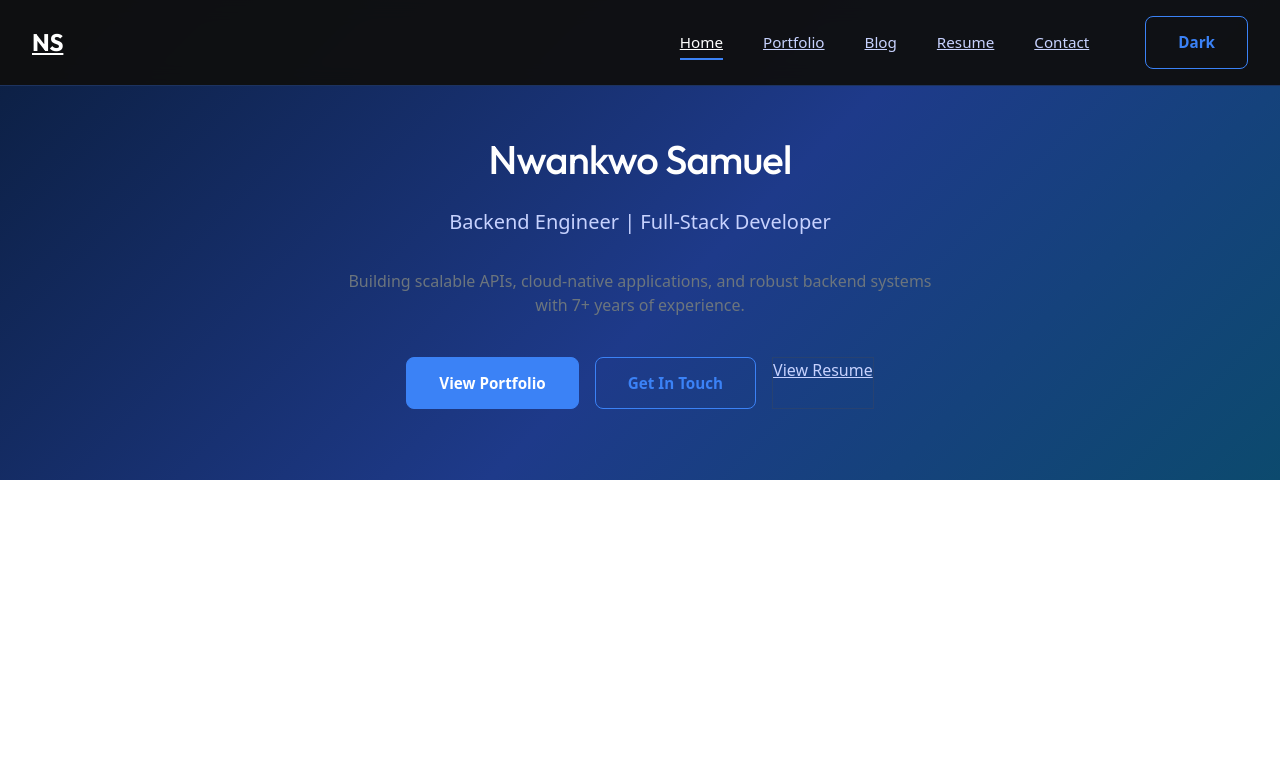
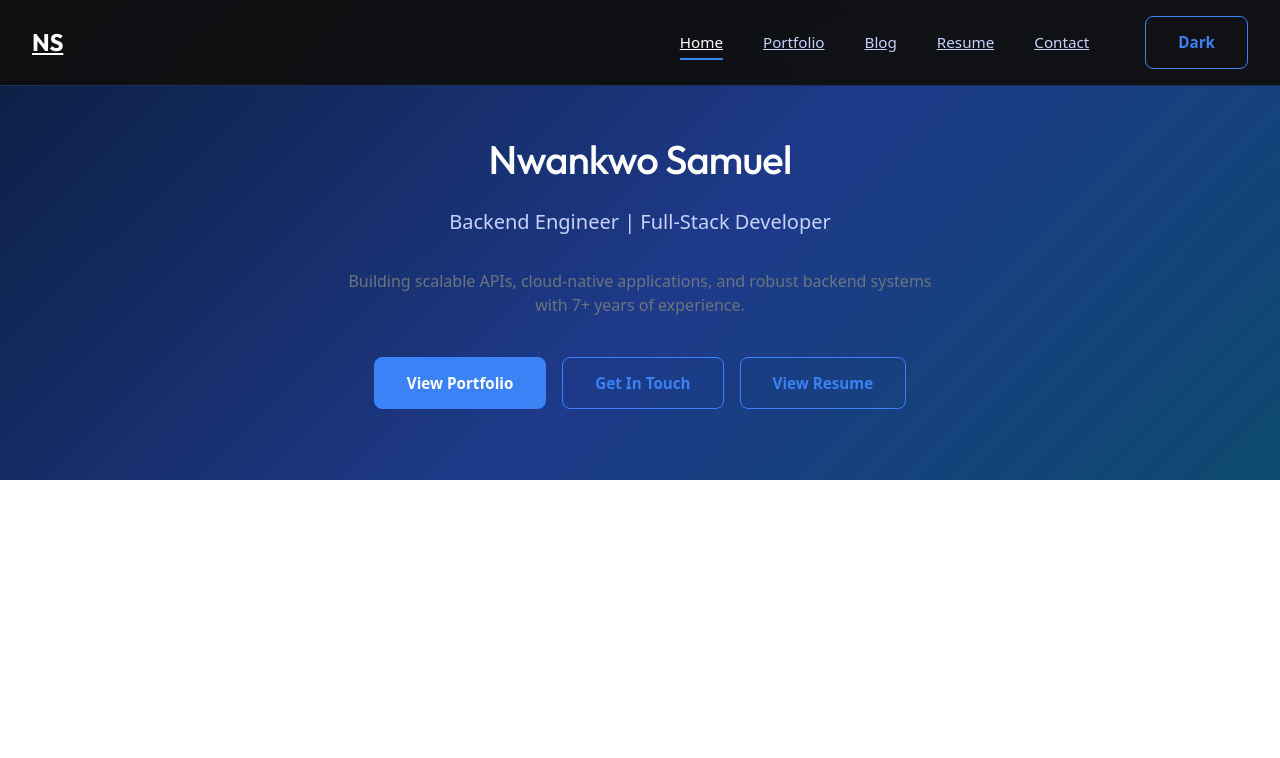
Before and after one commit to saminwankwo/saminwankwo.github.io, a React (Create React App) app: page / in a window 1280 px wide. Shown: the top 758 px of the page. Built offline with nearby package versions, Linux system fonts and the light colour scheme.

Commit message:
style(Header): change theme toggle button to moon icon refactor(Home): update resume button styling to match secondary buttons

```diff
--- a/src/components/Header.js
+++ b/src/components/Header.js
@@ -43,6 +43,7 @@ const Header = () => {
             </Link>
           </li>
           <li>
+            {/* //TODO: change this button to moon icon */}
             <button
               className="btn-secondary"
               onClick={() => setTheme(isDark ? 'light' : 'dark')}
--- a/src/pages/Home.js
+++ b/src/pages/Home.js
@@ -28,7 +28,7 @@ const Home = () => {
             <Link to="/contact" className="btn-secondary">
               Get In Touch
             </Link>
-             <Link to="/resume" className="btn-outline-secondary">
+             <Link to="/resume" className="btn-secondary">
                     View Resume
                   </Link>
           </div>
```
